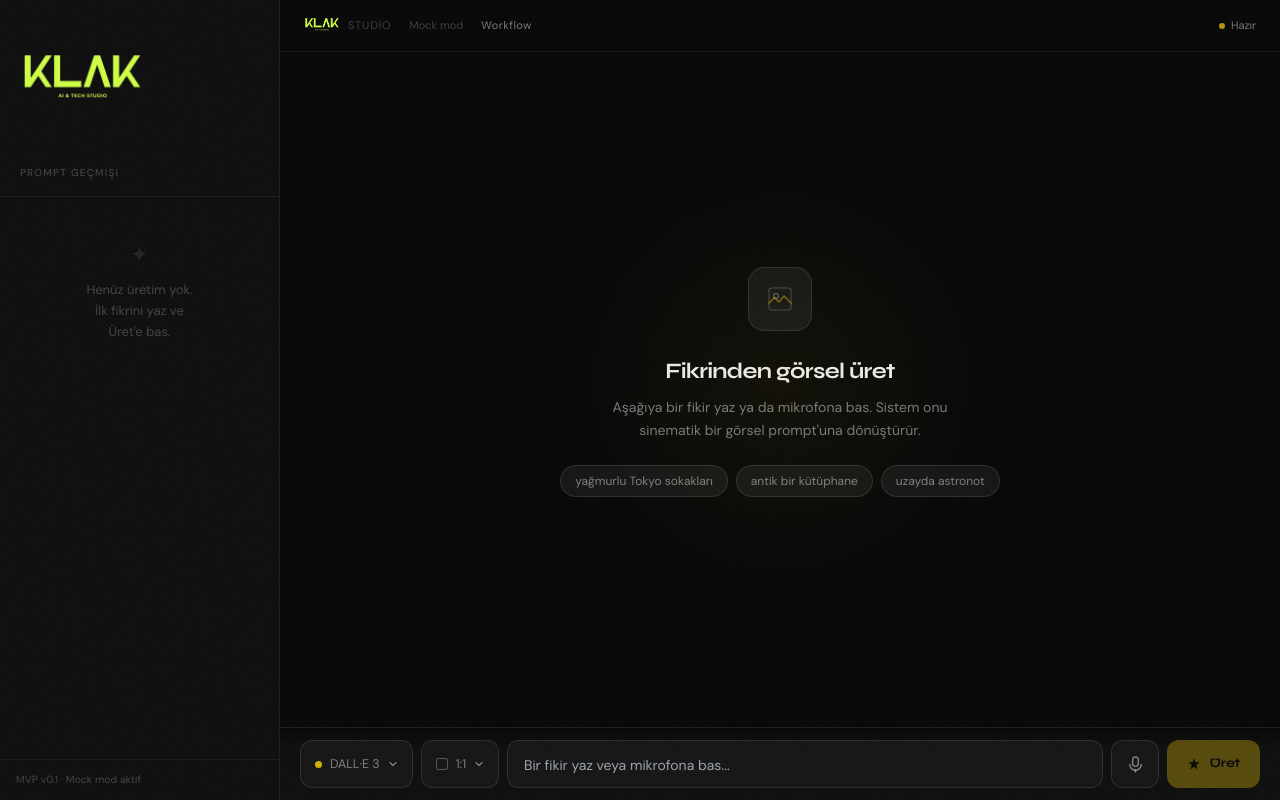
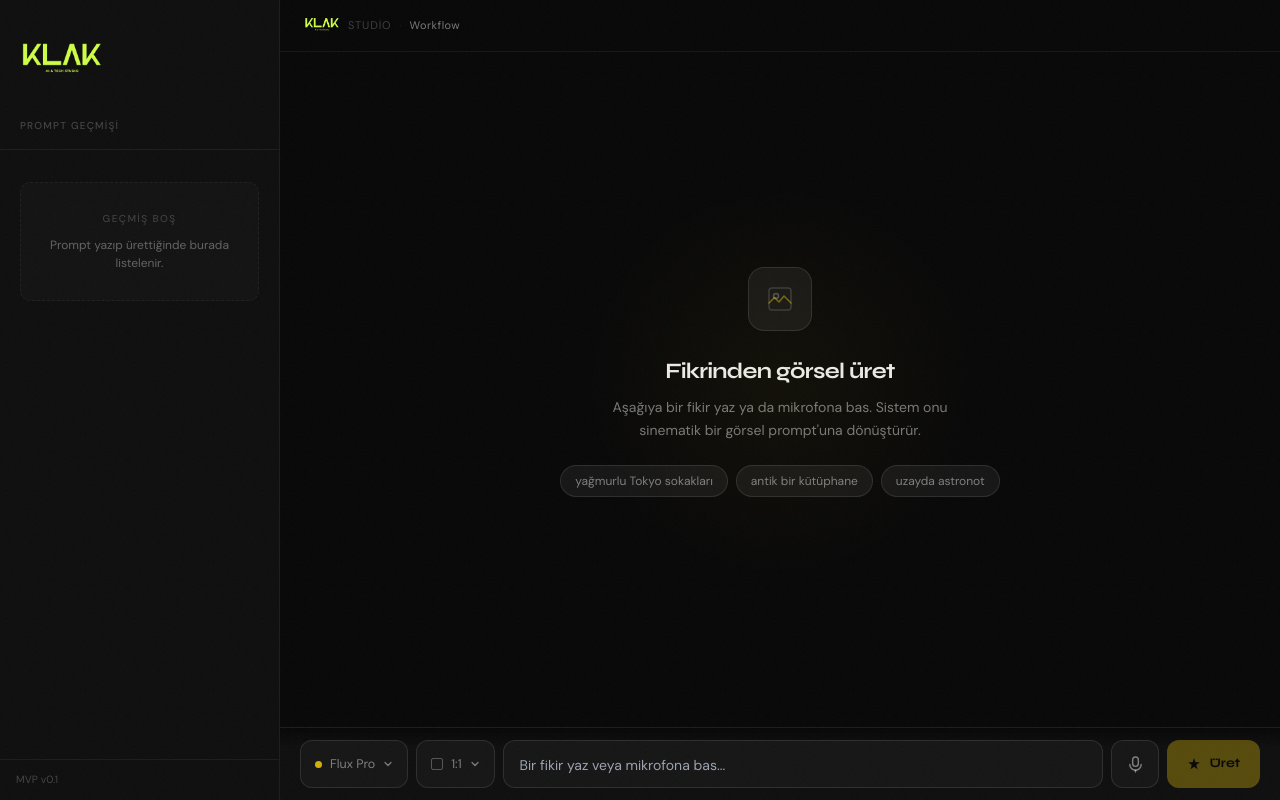
Before and after one commit to hazzie-hub/KLAK-STUDIO, a Next.js app: page / in a window 1280 px wide. Built offline with nearby package versions, Linux system fonts and the light colour scheme.

Commit message:
Refactor Sidebar and MainCanvas components; remove unused elements, update logo height, and enhance empty state messaging for improved user experience and visual consistency.

```diff
--- a/app/page.tsx
+++ b/app/page.tsx
@@ -16,7 +16,7 @@ export default function Home() {
   const [prompt, setPrompt] = useState('');
   const [submittedPrompt, setSubmittedPrompt] = useState('');
   const [transformedPrompt, setTransformedPrompt] = useState('');
-  const [model, setModel] = useState<AIModel>('dall-e-3');
+  const [model, setModel] = useState<AIModel>('flux-pro');
   const [aspect, setAspect] = useState<AspectRatio>('1:1');
   const [isLoading, setIsLoading] = useState(false);
   const [results, setResults] = useState<GeneratedImage[]>([]);
--- a/components/layout/MainCanvas.tsx
+++ b/components/layout/MainCanvas.tsx
@@ -50,8 +50,6 @@ export default function MainCanvas({ children }: MainCanvasProps) {
           Studio
         </span>
         <span style={{ color: 'var(--border-default)', fontSize: 10 }}>·</span>
-        <span style={{ fontSize: 11, color: 'var(--text-muted)' }}>Mock mod</span>
-        <span style={{ color: 'var(--border-default)', fontSize: 10 }}>·</span>
         <Link
           href="/workflow"
           style={{
@@ -63,20 +61,6 @@ export default function MainCanvas({ children }: MainCanvasProps) {
         >
           Workflow
         </Link>
-        <div style={{ flex: 1 }} />
-        {/* Status indicator */}
-        <div style={{ display: 'flex', alignItems: 'center', gap: 6 }}>
-          <div
-            style={{
-              width: 6,
-              height: 6,
-              borderRadius: '50%',
-              background: 'var(--accent)',
-              animation: 'glow-pulse 2s ease infinite',
-            }}
-          />
-          <span style={{ fontSize: 11, color: 'var(--text-secondary)' }}>Hazır</span>
-        </div>
       </div>
 
       {/* Scrollable content area */}
--- a/components/layout/Sidebar.tsx
+++ b/components/layout/Sidebar.tsx
@@ -46,7 +46,7 @@ export default function Sidebar({
         }}
       >
         {/* Logo */}
-        <div style={{ marginBottom: 20 }}>
+        <div style={{ marginBottom: 14 }}>
           <KlakLogo
             style={{
               height: KLAK_LOGO_HEIGHT.sidebar,
@@ -76,19 +76,38 @@ export default function Sidebar({
         {history.length === 0 ? (
           <div
             style={{
-              padding: '32px 20px',
+              margin: '24px 20px 0',
+              padding: '28px 16px',
+              borderRadius: 10,
+              border: '1px dashed var(--border-subtle)',
+              background: 'rgba(255,255,255,0.02)',
               textAlign: 'center',
-              color: 'var(--text-muted)',
-              fontSize: 13,
-              lineHeight: 1.6,
             }}
           >
-            <div style={{ fontSize: 22, marginBottom: 8, opacity: 0.4 }}>✦</div>
-            Henüz üretim yok.
-            <br />
-            İlk fikrini yaz ve
-            <br />
-            Üret'e bas.
+            <p
+              style={{
+                margin: 0,
+                fontSize: 10,
+                fontWeight: 500,
+                letterSpacing: '0.14em',
+                textTransform: 'uppercase',
+                color: 'var(--text-muted)',
+                opacity: 0.85,
+              }}
+            >
+              Geçmiş boş
+            </p>
+            <p
+              style={{
+                margin: '10px 0 0',
+                fontSize: 12,
+                lineHeight: 1.5,
+                color: 'var(--text-secondary)',
+                opacity: 0.75,
+              }}
+            >
+              Prompt yazıp ürettiğinde burada listelenir.
+            </p>
           </div>
         ) : (
           history.map((item) => (
@@ -156,9 +175,7 @@ export default function Sidebar({
         }}
       >
         <p style={{ fontSize: 10.5, color: 'var(--text-muted)', lineHeight: 1.5 }}>
-          {history.length > 0
-            ? `${history.length} üretim · MVP v0.1`
-            : 'MVP v0.1 · Mock mod aktif'}
+          {history.length > 0 ? `${history.length} üretim · MVP v0.1` : 'MVP v0.1'}
         </p>
       </div>
     </aside>
--- a/lib/klakLogoSizes.ts
+++ b/lib/klakLogoSizes.ts
@@ -1,6 +1,7 @@
 /** KLAK logo yükseklikleri (px); width her yerde auto + oran korunur */
 export const KLAK_LOGO_HEIGHT = {
-  sidebar: 125,
+  /** Ana sayfa sol panel (Prompt Geçmişi) */
+  sidebar: 84,
   studioTopBar: 36,
   workflowSidebar: 60,
   workflowHeader: 42,
--- a/lib/mockData.ts
+++ b/lib/mockData.ts
@@ -53,7 +53,6 @@ export const MOCK_HISTORY: PromptHistoryItem[] = [
 
 export const AI_MODELS = [
   { value: 'flux-pro', label: 'Flux Pro' },
-  { value: 'dall-e-3', label: 'DALL·E 3' },
   { value: 'stable-diffusion-3', label: 'SD 3.5' },
 ] as const;
 
```
